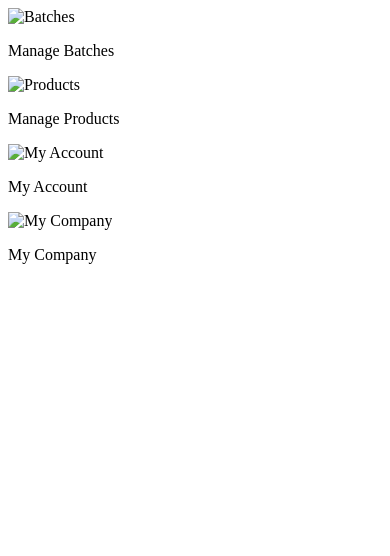
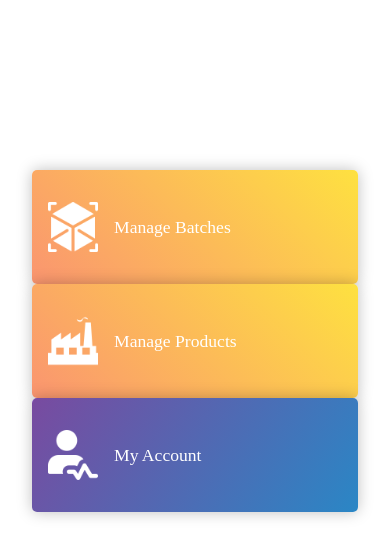
Before and after one commit to axiologic-pla/dsu-fabric-ssapp, a website: page code/pages/home.html in a window 390 px wide. Drawn offline with Linux system fonts and the light colour scheme; files whose address does not match are found by name.

Commit message:
added menu to dsu-fabric

```diff
--- /dev/null
+++ b/code/assets/css/home.css
@@ -0,0 +1,74 @@
+*, *:after, *:before {
+    margin: 0; padding: 0;
+    box-sizing: border-box;
+}
+
+.page_content {
+    position: relative;
+}
+
+.menu {
+    gap: 2em; padding: 170px 2em 2em 2em;
+    width: 100%;
+    position: absolute;
+    top: 0; left: 50%;
+    transform: translateX(-50%);
+}
+
+.menu webc-link span {
+    display: grid;
+    grid-template-columns: auto 1fr;
+    align-items: center;
+    gap: 1em; padding: 2em 1em;
+    border-radius: 5px;
+    color: #FFFFFF;
+    min-width: 230px;
+    box-shadow: 0 0 15px rgba(0, 0, 0, 0.25);
+}
+
+.menu webc-link:nth-child(1) span {
+    background: linear-gradient(225deg, #FEE140 0%, #fa9570 100%);
+}
+
+.menu webc-link:nth-child(1):hover span {
+    background: linear-gradient(150deg, #FEE140 0%, #fa9570 100%);
+}
+
+.menu webc-link:nth-child(2) span {
+    background: linear-gradient(225deg, #FEE140 0%, #fa9570 100%);
+}
+
+.menu webc-link:nth-child(2):hover span {
+    background: linear-gradient(150deg, #FEE140 0%, #fa9570 100%);
+}
+
+.menu webc-link:nth-child(3) span {
+    background: linear-gradient(125deg, #976ff9 0%, #784BA0 1%, #2B86C5 99%);
+}
+
+.menu webc-link:nth-child(3):hover span {
+    background: linear-gradient(175deg, #976ff9 0%, #784BA0 1%, #2B86C5 99%);
+}
+
+.menu webc-link:nth-child(4) span {
+    background: linear-gradient(125deg, #976ff9 0%, #784BA0 1%, #2B86C5 99%);
+}
+
+.menu webc-link:nth-child(4):hover span {
+    background: linear-gradient(175deg, #976ff9 0%, #784BA0 1%, #2B86C5 99%);
+}
+
+.menu webc-link span img {
+    height: 50px;
+    filter: invert(1);
+}
+
+.menu webc-link span p {
+    font-size: 110%;
+}
+
+@media screen and (max-width: 900px) {
+    .menu {
+        grid-template-columns: 1fr;
+    }
+}
--- a/code/pages/home.html
+++ b/code/pages/home.html
@@ -1,48 +1,25 @@
-<psk-container>
-    <link rel="stylesheet" href="assets/css/home.css">
-
-    <script>
-        // Send the finished loading event to Loader
-        let currentWindow = window;
-        let parentWindow = currentWindow.parent;
-
-        while (currentWindow !== parentWindow) {
-            currentWindow = parentWindow;
-            parentWindow = currentWindow.parent;
-        }
-
-        parentWindow.document.dispatchEvent(new CustomEvent('ssapp:loading:progress', {
-            detail: {
-                progress: 100
-            }
-        }));
-    </script>
+<webc-container>
+    <link rel="stylesheet" href="/assets/css/home.css">
 
     <psk-layout class="menu" columns="2">
-        <psk-link page="Batches">
+        <webc-link tag="batches">
             <span>
                 <img src="assets/images/cube.png" alt="Batches">
                 <p>Manage Batches</p>
             </span>
-        </psk-link>
-        <psk-link page="Products">
+        </webc-link>
+        <webc-link tag="products">
             <span>
                 <img src="assets/images/factory.png" alt="Products">
                 <p>Manage Products</p>
             </span>
-        </psk-link>
-        <psk-link page="Holder">
+        </webc-link>
+        <webc-link tag="user-as-holder">
             <span>
                 <img src="assets/images/patient.png" alt="My Account">
                 <p>My Account</p>
             </span>
-        </psk-link>
-        <psk-link page="Issuer">
-            <span>
-                <img src="assets/images/factory.png" alt="My Company">
-                <p>My Company</p>
-            </span>
-        </psk-link>
+        </webc-link>
     </psk-layout>
 
-</psk-container>
+</webc-container>
--- a/code/webcardinal.json
+++ b/code/webcardinal.json
@@ -12,6 +12,7 @@
   },
   "pages": [
     {
+      "path": "/",
       "name": "Generate DID",
       "tag": "generate-did",
       "indexed": false
```
Also changed, not shown: code/assets/css/main.css (+12 -0 lines), code/index.html (+6 -0 lines), code/pages/generate-did.html (+2 -13 lines), code/scripts/controllers/GenerateDIDController.js (+12 -13 lines), code/assets/images/cube.png (added), code/assets/images/patient.png (added), code/assets/images/user.png (added).
